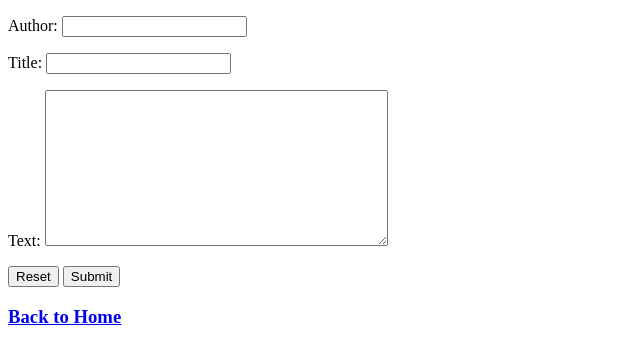
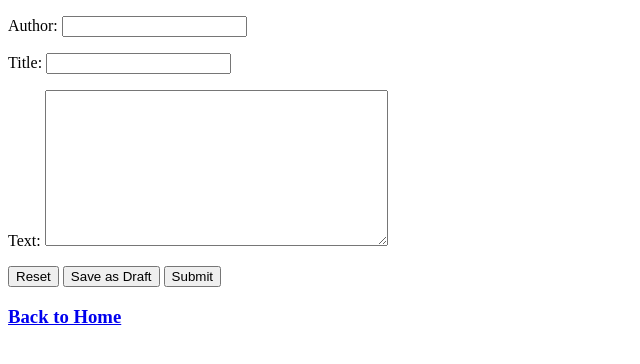
Before and after one commit to redyp/djangogirl-06, a Django app: page /blog/new in a window 1280 px wide. Shown: the top 364 px of the page, without its empty margins (0-640 px from the left). Run offline with Django 3.2, Linux system fonts and the light colour scheme.

Commit message:
Add Draft

```diff
--- a/blog_app/models.py
+++ b/blog_app/models.py
@@ -14,7 +14,8 @@ class Post(models.Model):
         return self.title
 
     def publish(self):
-        self.publish = timezone.now()
+        self.published = timezone.now()
+        self.save()
 
     def text_as_list(self) -> list:
         return self.text.split('\n')
--- a/blog_app/templates/blog/form.html
+++ b/blog_app/templates/blog/form.html
@@ -5,6 +5,7 @@
         {% csrf_token %}
         {{form.as_p}}
         <button type="reset" >Reset</button>
+        <button type="submit" formaction="{% url 'save_as_draft' %}">Save as Draft</button>
         <button type="submit">Submit</button>
     </form>
 {% endblock content %}
--- a/blog_app/templates/index.html
+++ b/blog_app/templates/index.html
@@ -10,11 +10,12 @@
 <body>
     <h1>Hello World</h1>
     <h3><a href="{% url 'new_post' %}">Create New Post</a></h3>
+    <h3><a href="{% url 'draft_post' %}">Draft Post</a></h3>
     {% for post in posts %}
         <article>
             <h2>{{post.title|title}}</h2>
             <p>Author: {{post.author}}</p>
-            <p>Created: {{post.created}}</p>
+            <p>Published Date: {{post.published}}</p>
             {% for paragraf in post.text_as_list %}
                 <p>{{paragraf}}</p>
             {% endfor %}
--- a/blog_app/urls.py
+++ b/blog_app/urls.py
@@ -5,4 +5,7 @@ from blog_app import views
 urlpatterns = [
     path('', views.home_views, name='home'),
     path('blog/new', views.new_post_views, name='new_post'),
+    path('blog/draft', views.draft_post_views,name='draft_post'),
+    path('blog/new/draft', views.save_as_draft_views,name='save_as_draft'),
+    path('blog/draft/<int:pk>', views.publish_draft_post_views,name='publish_draft_post'),
 ]
--- a/blog_app/views.py
+++ b/blog_app/views.py
@@ -1,12 +1,12 @@
-from django.shortcuts import render, redirect
+from django.shortcuts import render, redirect, get_object_or_404
 
 from blog_app.models import Post
 from blog_app.form import PostForm
 
 # Create your views here.
 def home_views(request):
-    posts = Post.objects.order_by('-created')
     if request.method == 'GET':
+        posts = Post.objects.filter(published__isnull=False).order_by('-published')
         return render(request, 'index.html', {
             'title': 'Blog Post',
             'posts': posts,
@@ -21,5 +21,33 @@ def new_post_views(request):
         })
     if request.method == 'POST':
         form = PostForm(request.POST)
-        form.save()
+        if form.is_valid():
+            post = form.save(commit=False)
+            post.publish()
+            post.save()
+            return redirect('home')
+
+def draft_post_views(request):
+    drafts = Post.objects.filter(published__isnull=True)
+    return render(
+        request,
+        'blog/draft.html',
+        {
+            'title': 'Draft Post',
+            'drafts': drafts,
+        }
+    )
+
+def save_as_draft_views(request):
+    if request.method == 'POST':
+        form = PostForm(request.POST)
+        if form.is_valid():
+            form.save()
+            return redirect('home')
+
+def publish_draft_post_views(request, pk):
+    if request.method == 'GET':
+        draft = get_object_or_404(Post, pk=pk)
+        draft.publish()
+        draft.save()
         return redirect('home')
```
Also changed, not shown: blog_app/templates/blog/draft.html (added, +15 -0 lines), blog_app/migrations/0001_initial.py.
